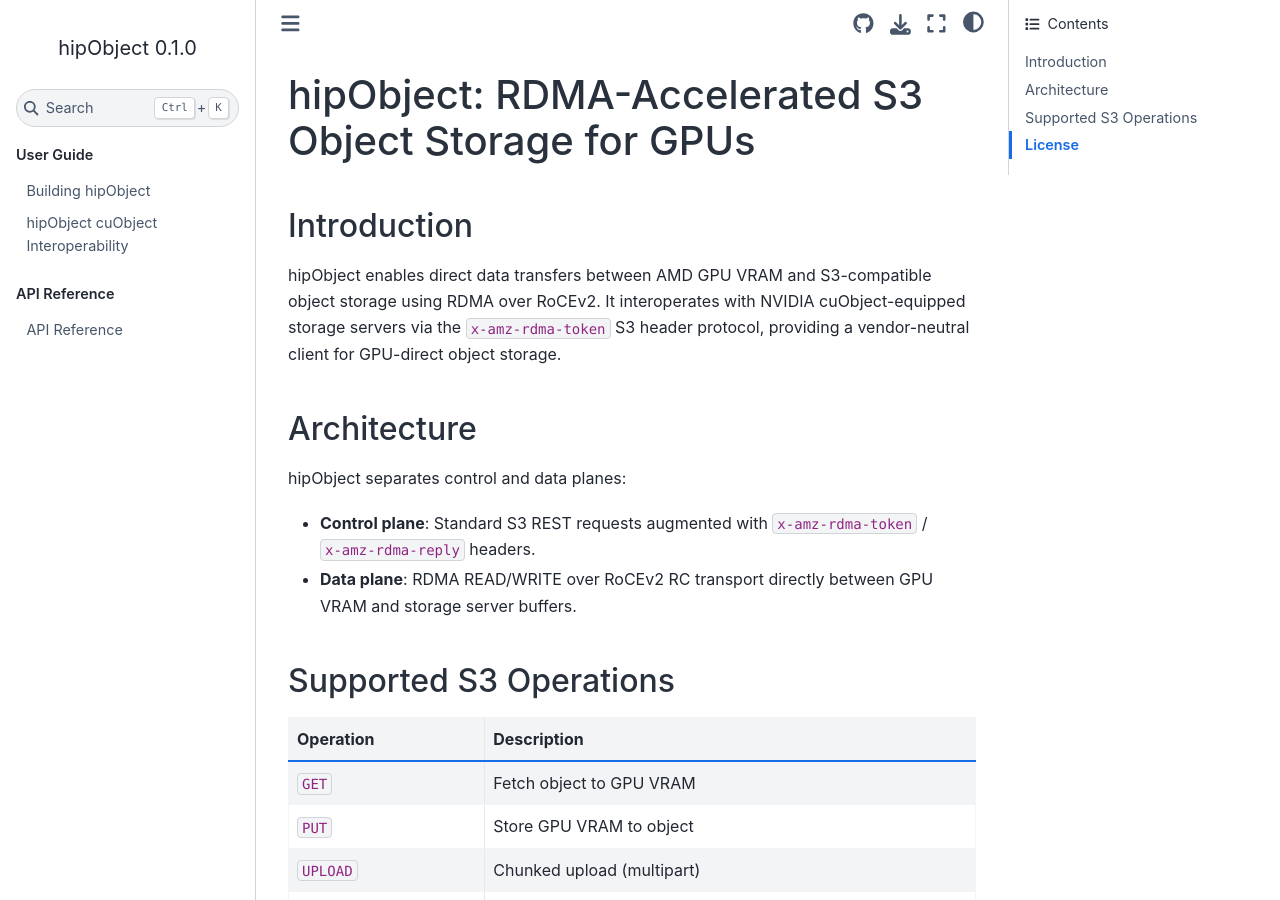
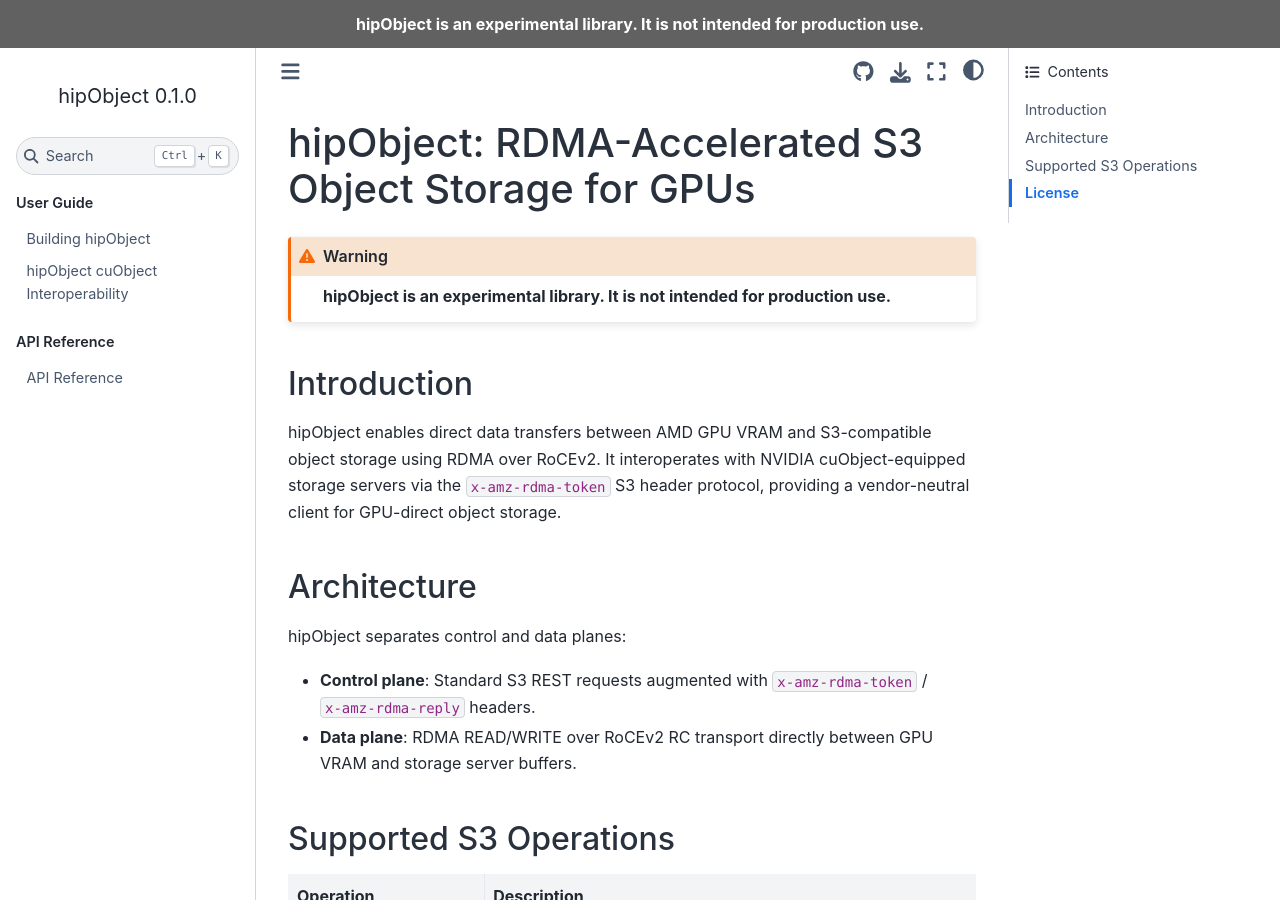
Before and after one commit to ROCm/hipObject, a Sphinx documentation site: the page built from docs/index.rst, in a window 1280 px wide and 900 px high. Built offline with Sphinx 7.4.7 and the Sphinx Book theme 1.1.4, drawn with Linux system fonts in a browser that asks for light colours.

Commit message:
docs: mark hipObject as experimental and not for production use (#115)
Show a banner across the top of every page of the documentation, and
a warning on the front page, saying that hipObject is an experimental
library that is not intended for production use.

```diff
--- a/docs/conf.py
+++ b/docs/conf.py
@@ -51,6 +51,12 @@
     "repository_url": "https://github.com/ROCm/hipObject",
     "use_repository_button": True,
     "show_toc_level": 2,
+    # Banner across the top of every page (the theme inserts
+    # it as HTML)
+    "announcement": (
+        "<strong>hipObject is an experimental library. "
+        "It is not intended for production use.</strong>"
+    ),
 }
 html_title = f"hipObject {version}"
 html_static_path = []
--- a/docs/index.rst
+++ b/docs/index.rst
@@ -1,5 +1,10 @@
 hipObject: RDMA-Accelerated S3 Object Storage for GPUs
 ======================================================
+
+.. warning::
+
+   **hipObject is an experimental library. It is not
+   intended for production use.**
 
 Introduction
 ------------
```
